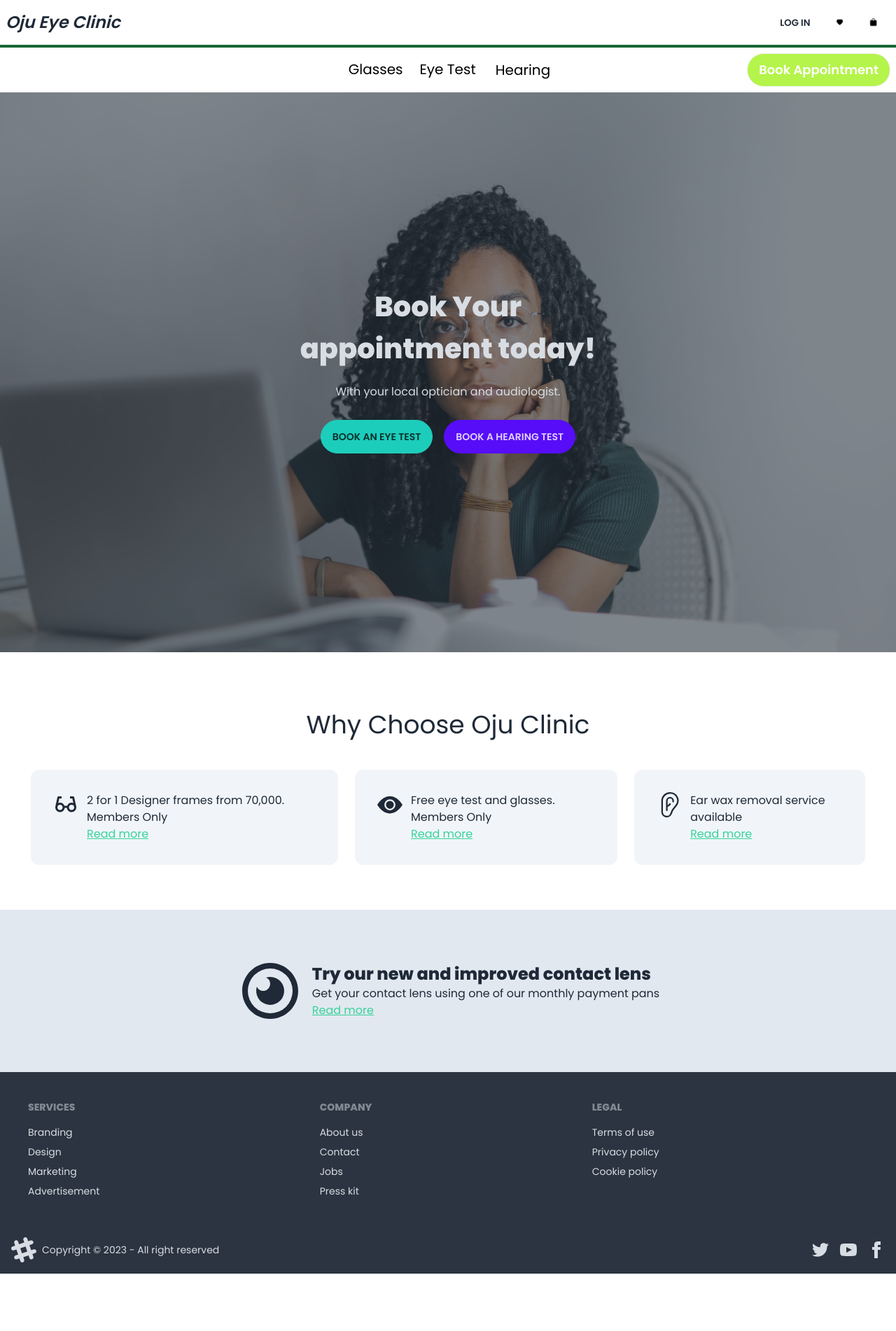
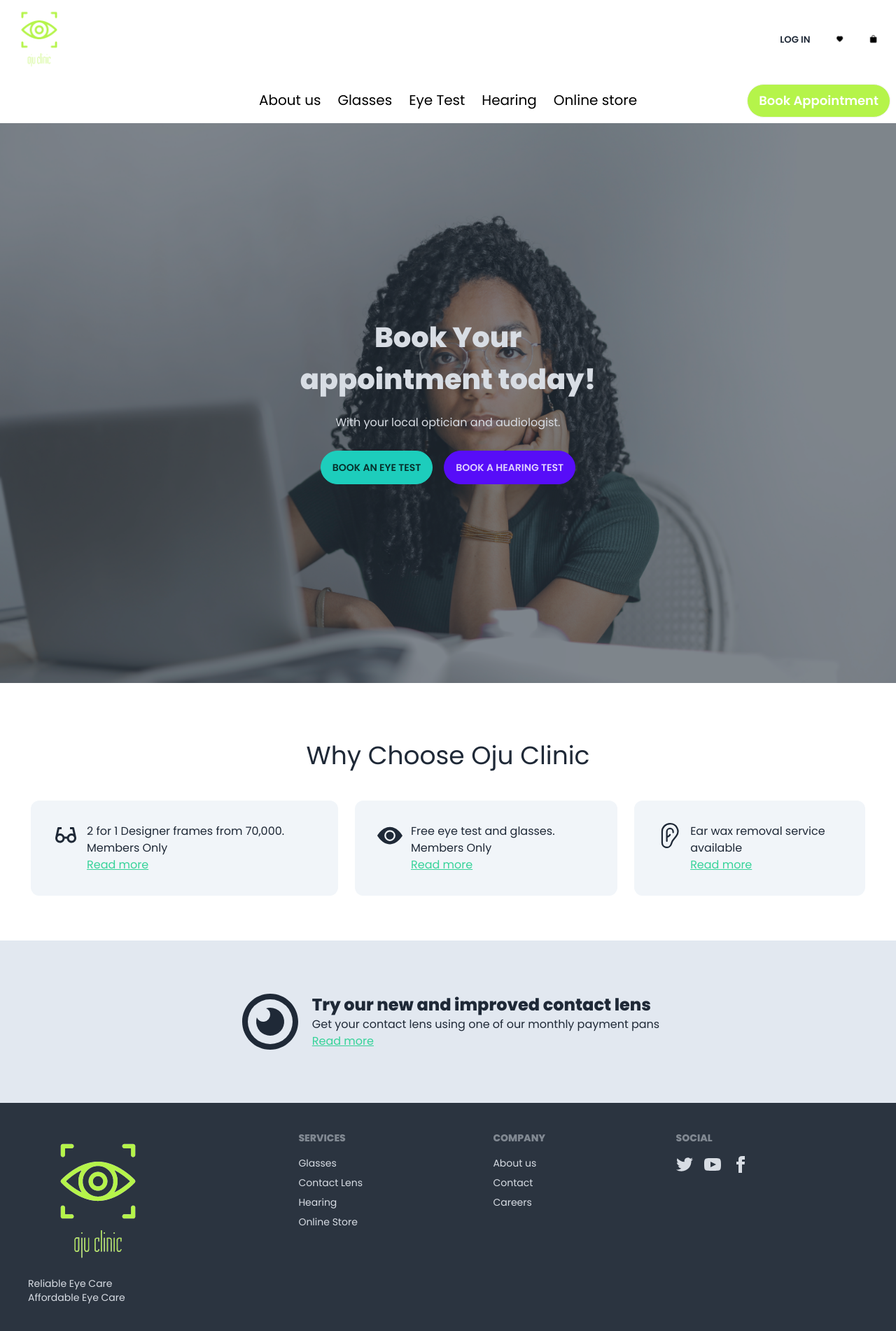
Before and after one commit to nsilva1/oju-clinic, a React (Vite) app: page / in a window 1280 px wide. Shown: the top 1902 px of the page at 70% size. Before the commit the page ends 1820 px from the top, so only its background shows below. Built offline with nearby package versions, Linux system fonts and the light colour scheme.

Commit message:
footer updated

```diff
--- a/src/App.tsx
+++ b/src/App.tsx
@@ -1,7 +1,6 @@
 import NavBar from './components/common/NavBar';
 import Home from './components/pages/home/Home';
 import Footer from './components/common/Footer';
-import Footer2 from './components/common/footer2';
 
 const App = () => {
   return (
@@ -9,7 +8,6 @@
       <NavBar />
       <Home />
       <Footer />
-      <Footer2 />
     </div>
   );
 };
--- a/src/components/common/Footer.tsx
+++ b/src/components/common/Footer.tsx
@@ -1,32 +1,70 @@
-import React from 'react'
+import React from 'react';
+import ojuclinic_background from '../../assets/oju_clinic-bg.png';
 
 const Footer = () => {
   return (
-
-      <div><footer className="footer p-10 bg-neutral text-neutral-content">
     <div>
-        <span className="footer-title">Services</span>
-        <a className="link link-hover">Branding</a>
-        <a className="link link-hover">Design</a>
-        <a className="link link-hover">Marketing</a>
-        <a className="link link-hover">Advertisement</a>
+      <footer className='footer p-10 bg-neutral text-neutral-content'>
+        <div>
+          <img src={ojuclinic_background} alt='' />
+          <p>
+            Reliable Eye Care <br /> Affordable Eye Care
+          </p>
         </div>
         <div>
-        <span className="footer-title">Company</span>
-        <a className="link link-hover">About us</a>
-        <a className="link link-hover">Contact</a>
-        <a className="link link-hover">Jobs</a>
-        <a className="link link-hover">Press kit</a>
+          <span className='footer-title'>Services</span>
+          <a className='link link-hover'>Glasses</a>
+          <a className='link link-hover'>Contact Lens</a>
+          <a className='link link-hover'>Hearing</a>
+          <a className='link link-hover'>Online Store</a>
         </div>
         <div>
-        <span className="footer-title">Legal</span>
-        <a className="link link-hover">Terms of use</a>
-        <a className="link link-hover">Privacy policy</a>
-        <a className="link link-hover">Cookie policy</a>
+          <span className='footer-title'>Company</span>
+          <a className='link link-hover'>About us</a>
+          <a className='link link-hover'>Contact</a>
+          <a className='link link-hover'>Careers</a>
         </div>
-    </footer></div>
+        <div>
+          <span className='footer-title'>Social</span>
+          <div className='grid grid-flow-col gap-4'>
+            <a>
+              <svg
+                xmlns='http://www.w3.org/2000/svg'
+                width='24'
+                height='24'
+                viewBox='0 0 24 24'
+                className='fill-current'
+              >
+                <path d='M24 4.557c-.883.392-1.832.656-2.828.775 1.017-.609 1.798-1.574 2.165-2.724-.951.564-2.005.974-3.127 1.195-.897-.957-2.178-1.555-3.594-1.555-3.179 0-5.515 2.966-4.797 6.045-4.091-.205-7.719-2.165-10.148-5.144-1.29 2.213-.669 5.108 1.523 6.574-.806-.026-1.566-.247-2.229-.616-.054 2.281 1.581 4.415 3.949 4.89-.693.188-1.452.232-2.224.084.626 1.956 2.444 3.379 4.6 3.419-2.07 1.623-4.678 2.348-7.29 2.04 2.179 1.397 4.768 2.212 7.548 2.212 9.142 0 14.307-7.721 13.995-14.646.962-.695 1.797-1.562 2.457-2.549z'></path>
+              </svg>
+            </a>
+            <a>
+              <svg
+                xmlns='http://www.w3.org/2000/svg'
+                width='24'
+                height='24'
+                viewBox='0 0 24 24'
+                className='fill-current'
+              >
+                <path d='M19.615 3.184c-3.604-.246-11.631-.245-15.23 0-3.897.266-4.356 2.62-4.385 8.816.029 6.185.484 8.549 4.385 8.816 3.6.245 11.626.246 15.23 0 3.897-.266 4.356-2.62 4.385-8.816-.029-6.185-.484-8.549-4.385-8.816zm-10.615 12.816v-8l8 3.993-8 4.007z'></path>
+              </svg>
+            </a>
+            <a>
+              <svg
+                xmlns='http://www.w3.org/2000/svg'
+                width='24'
+                height='24'
+                viewBox='0 0 24 24'
+                className='fill-current'
+              >
+                <path d='M9 8h-3v4h3v12h5v-12h3.642l.358-4h-4v-1.667c0-.955.192-1.333 1.115-1.333h2.885v-5h-3.808c-3.596 0-5.192 1.583-5.192 4.615v3.385z'></path>
+              </svg>
+            </a>
+          </div>
+        </div>
+      </footer>
+    </div>
+  );
+};
 
-  )
-}
-
-export default Footer
+export default Footer;
--- a/src/components/common/Header.tsx
+++ b/src/components/common/Header.tsx
@@ -5,14 +5,14 @@
 
 const Header = () => {
   return (
-    <div className='hidden lg:block'>
+    <div className=''>
       <div className='navbar bg-base-100'>
         <div className='navbar-start font-semibold hidden md:flex'>
-          <h3 className='text-2xl italic'>Oju Eye Clinic</h3>
+          <img className='w-24 h-24' src={oju_clinic} alt='' />
         </div>
 
-        <div className='navbar-center'>
-
+        <div className='navbar-center md:hidden'>
+          <h3 className='text-2xl text-accent-content'>Oju Eye Clinic</h3>
         </div>
 
         <div className='navbar-end hidden md:flex'>
@@ -26,7 +26,7 @@
         </div>
       </div>
 
-      <div className='line w-[100%] h-1 bg-green-800'></div>
+      {/* <div className='line w-[100%] h-1 bg-green-800'></div> */}
     </div>
   );
 };
--- a/src/components/common/NavBar.tsx
+++ b/src/components/common/NavBar.tsx
@@ -45,11 +45,9 @@
 
         <div className='navbar-center hidden lg:flex'>
           <ul className='menu menu-horizontal px-1 '>
+            <li className='mx-3 text-[20px] text-black'>About us</li>
             <div className='dropdown dropdown-hover'>
-              <label
-                tabIndex={0}
-                className='mx-3 text-[20px] hover:bg-white text-black bg-white '
-              >
+              <label tabIndex={0} className='mx-3 text-[20px] text-black'>
                 Glasses
               </label>
               <ul
@@ -142,7 +140,6 @@
                 </li>
               </ul>
             </div>
-          </ul>
 
             <div className='dropdown dropdown-hover'>
               <label
@@ -166,7 +163,9 @@
                           </a>
                           <a className='link link-hover'>Hearing test</a>
                           <a className='link link-hover'>Earwax removal</a>
-                        <a className='link link-hover'>Hearing aid aftercare</a>
+                          <a className='link link-hover'>
+                            Hearing aid aftercare
+                          </a>
                           <a className='link link-hover'>
                             Free online hearing test
                           </a>
@@ -176,7 +175,9 @@
                             What happens in a hearing test
                           </span>
                           <a className='link link-hover'>All about earwax</a>
-                        <a className='link link-hover'>All about ear health</a>
+                          <a className='link link-hover'>
+                            All about ear health
+                          </a>
                           <a className='link link-hover'>
                             All about PRSI and Medical Cards
                           </a>
@@ -193,6 +194,9 @@
                 </li>
               </ul>
             </div>
+
+            <li className='mx-3 text-[20px] text-black'>Online store</li>
+          </ul>
         </div>
         <div className='navbar-end'>
           <button className='btn normal-case text-white bg-[#b5f44a] hover:bg-white hover:text-brand text-[18px] rounded-full'>
--- a/src/components/common/footer2.tsx
+++ b/src/components/common/footer2.tsx
@@ -1,20 +1,18 @@
-import React from 'react'
+import React from 'react';
 
 const Footer2 = () => {
   return (
-    <div><footer className="footer items-center p-4 bg-neutral text-neutral-content">
-    <div className="items-center grid-flow-col">
-      <svg width="36" height="36" viewBox="0 0 24 24" xmlns="http://www.w3.org/2000/svg" fillRule="evenodd" clip-rule="evenodd" className="fill-current"><path d="M22.672 15.226l-2.432.811.841 2.515c.33 1.019-.209 2.127-1.23 2.456-1.15.325-2.148-.321-2.463-1.226l-.84-2.518-5.013 1.677.84 2.517c.391 1.203-.434 2.542-1.831 2.542-.88 0-1.601-.564-1.86-1.314l-.842-2.516-2.431.809c-1.135.328-2.145-.317-2.463-1.229-.329-1.018.211-2.127 1.231-2.456l2.432-.809-1.621-4.823-2.432.808c-1.355.384-2.558-.59-2.558-1.839 0-.817.509-1.582 1.327-1.846l2.433-.809-.842-2.515c-.33-1.02.211-2.129 1.232-2.458 1.02-.329 2.13.209 2.461 1.229l.842 2.515 5.011-1.677-.839-2.517c-.403-1.238.484-2.553 1.843-2.553.819 0 1.585.509 1.85 1.326l.841 2.517 2.431-.81c1.02-.33 2.131.211 2.461 1.229.332 1.018-.21 2.126-1.23 2.456l-2.433.809 1.622 4.823 2.433-.809c1.242-.401 2.557.484 2.557 1.838 0 .819-.51 1.583-1.328 1.847m-8.992-6.428l-5.01 1.675 1.619 4.828 5.011-1.674-1.62-4.829z"></path></svg>
-      <p>Copyright © 2023 - All right reserved</p>
+    <div>
+      <footer className='footer items-center p-4 bg-neutral text-neutral-content'>
+        <div className='items-center grid-flow-col'>
+          <p>Copyright © 2023 - All right reserved</p>
+        </div>
+        <div className='grid-flow-col gap-4 md:place-self-center md:justify-self-end'>
+
+        </div>
+      </footer>
     </div>
-    <div className="grid-flow-col gap-4 md:place-self-center md:justify-self-end">
-      <a><svg xmlns="http://www.w3.org/2000/svg" width="24" height="24" viewBox="0 0 24 24" className="fill-current"><path d="M24 4.557c-.883.392-1.832.656-2.828.775 1.017-.609 1.798-1.574 2.165-2.724-.951.564-2.005.974-3.127 1.195-.897-.957-2.178-1.555-3.594-1.555-3.179 0-5.515 2.966-4.797 6.045-4.091-.205-7.719-2.165-10.148-5.144-1.29 2.213-.669 5.108 1.523 6.574-.806-.026-1.566-.247-2.229-.616-.054 2.281 1.581 4.415 3.949 4.89-.693.188-1.452.232-2.224.084.626 1.956 2.444 3.379 4.6 3.419-2.07 1.623-4.678 2.348-7.29 2.04 2.179 1.397 4.768 2.212 7.548 2.212 9.142 0 14.307-7.721 13.995-14.646.962-.695 1.797-1.562 2.457-2.549z"></path></svg>
-      </a>
-      <a><svg xmlns="http://www.w3.org/2000/svg" width="24" height="24" viewBox="0 0 24 24" className="fill-current"><path d="M19.615 3.184c-3.604-.246-11.631-.245-15.23 0-3.897.266-4.356 2.62-4.385 8.816.029 6.185.484 8.549 4.385 8.816 3.6.245 11.626.246 15.23 0 3.897-.266 4.356-2.62 4.385-8.816-.029-6.185-.484-8.549-4.385-8.816zm-10.615 12.816v-8l8 3.993-8 4.007z"></path></svg></a>
-      <a><svg xmlns="http://www.w3.org/2000/svg" width="24" height="24" viewBox="0 0 24 24" className="fill-current"><path d="M9 8h-3v4h3v12h5v-12h3.642l.358-4h-4v-1.667c0-.955.192-1.333 1.115-1.333h2.885v-5h-3.808c-3.596 0-5.192 1.583-5.192 4.615v3.385z"></path></svg></a>
-    </div>
-  </footer></div>
-  )
-}
+  );
+};
 
-export default Footer2
+export default Footer2;
```
Also changed, not shown: 1 other file (tests, documents, lock files or other folders). Lines whose indentation alone changed are shown as unchanged.
